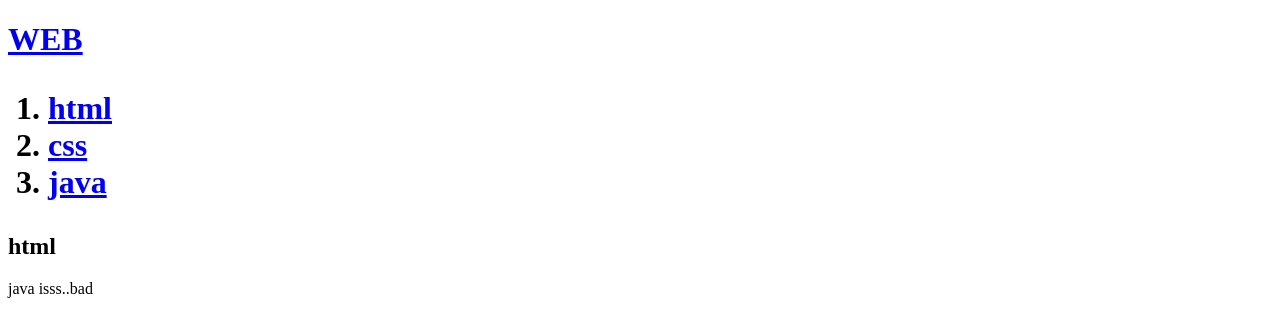
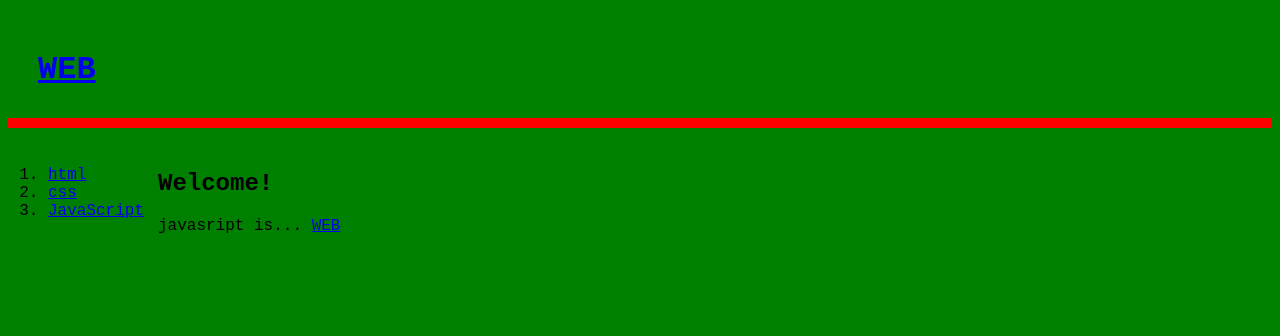
Before and after one commit to baefink/daegu-ai-school-web, a plain HTML site: page 3.html in a window 1280 px wide. Drawn offline with Linux system fonts and the light colour scheme; a web font is replaced by a local one.

Commit message:
Add files via upload

```diff
--- a/1.html
+++ b/1.html
@@ -1,19 +1,56 @@
 <!doctype html>
-<hrml>
+<html>
 <head>
-<title>WEB!!</title>
-<meta charset="utf-8">
+    <title>WEB</title>
+    <meta charset="utf-8">
+    <style>
+        h1{
+            border-bottom:10px solid red;
+            padding:30px;
+        }
+        #container{
+            display:grid;
+            grid-template-columns: 150px 1fr;
+        }
+
+        @media all and (min-width: 600px){
+            body{
+                background-color:green;
+            }
+        }
+
+        @media all and (max-width: 600px) {
+            body{
+                background-color:red;
+            }
+        }
+        body{
+            font-family: 'Red Hat Mono', monospace;
+        }
+    </style>
+    <link rel="preconnect" href="https://fonts.googleapis.com">
+    <link rel="preconnect" href="https://fonts.gstatic.com" crossorigin>
+    <link href="https://fonts.googleapis.com/css2?family=Red+Hat+Mono&display=swap" rel="stylesheet">
+
 </head>
 <body>
-    <h1><a href="index.html">WEB</a><h1>
-    <ol>
-        <li><a href="1.html">html</a></li>
-        <li><a href="2.html">css </a></li>
-        <li><a href="3.html">java</a></li>
-    </ol>
+    <h1><a href="index.html">WEB</a></h1>
+    <div id="container">
+        <ol>
+            <li><a href="1.html">html</a></li>
+            <li><a href="2.html">css</a></li>
+            <li><a href="3.html">JavaScript</a></li>
+        </ol>
+        <div>
+            <h2>Welcome!</h2>
+            html is... <a href="http://info.cern.ch/hypertext/WWW/TheProject.html">WEB</a>
+        </div>
+    </div>
 
-    <h2>html</h2>
-    html is ....
 
 </body>
 </html>
+
+
+</body>
+</html>
--- a/3.html
+++ b/3.html
@@ -1,19 +1,56 @@
 <!doctype html>
-<hrml>
+<html>
 <head>
-<title>WEB!!</title>
-<meta charset="utf-8">
+    <title>WEB</title>
+    <meta charset="utf-8">
+    <style>
+        h1{
+            border-bottom:10px solid red;
+            padding:30px;
+        }
+        #container{
+            display:grid;
+            grid-template-columns: 150px 1fr;
+        }
+
+        @media all and (min-width: 600px){
+            body{
+                background-color:green;
+            }
+        }
+
+        @media all and (max-width: 600px) {
+            body{
+                background-color:red;
+            }
+        }
+        body{
+            font-family: 'Red Hat Mono', monospace;
+        }
+    </style>
+    <link rel="preconnect" href="https://fonts.googleapis.com">
+    <link rel="preconnect" href="https://fonts.gstatic.com" crossorigin>
+    <link href="https://fonts.googleapis.com/css2?family=Red+Hat+Mono&display=swap" rel="stylesheet">
+
 </head>
 <body>
-    <h1><a href="index.html">WEB</a><h1>
-    <ol>
-        <li><a href="1.html">html</a></li>
-        <li><a href="2.html">css </a></li>
-        <li><a href="3.html">java</a></li>
-    </ol>
+    <h1><a href="index.html">WEB</a></h1>
+    <div id="container">
+        <ol>
+            <li><a href="1.html">html</a></li>
+            <li><a href="2.html">css</a></li>
+            <li><a href="3.html">JavaScript</a></li>
+        </ol>
+        <div>
+            <h2>Welcome!</h2>
+            javasript is... <a href="http://info.cern.ch/hypertext/WWW/TheProject.html">WEB</a>
+        </div>
+    </div>
 
-    <h2>html</h2>
-    java isss..bad
 
 </body>
 </html>
+
+
+</body>
+</html>
```
Also changed, not shown: 2.html (+48 -11 lines), index.html (+45 -31 lines).
